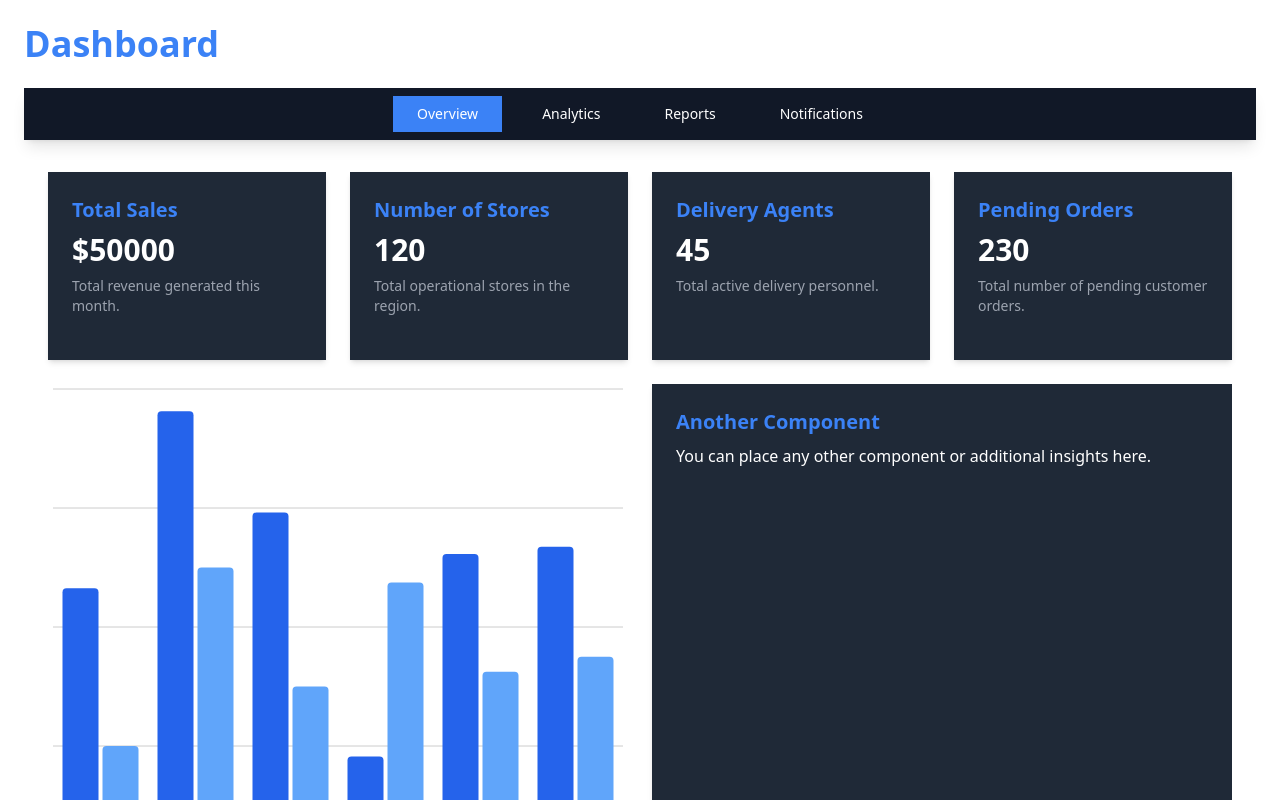
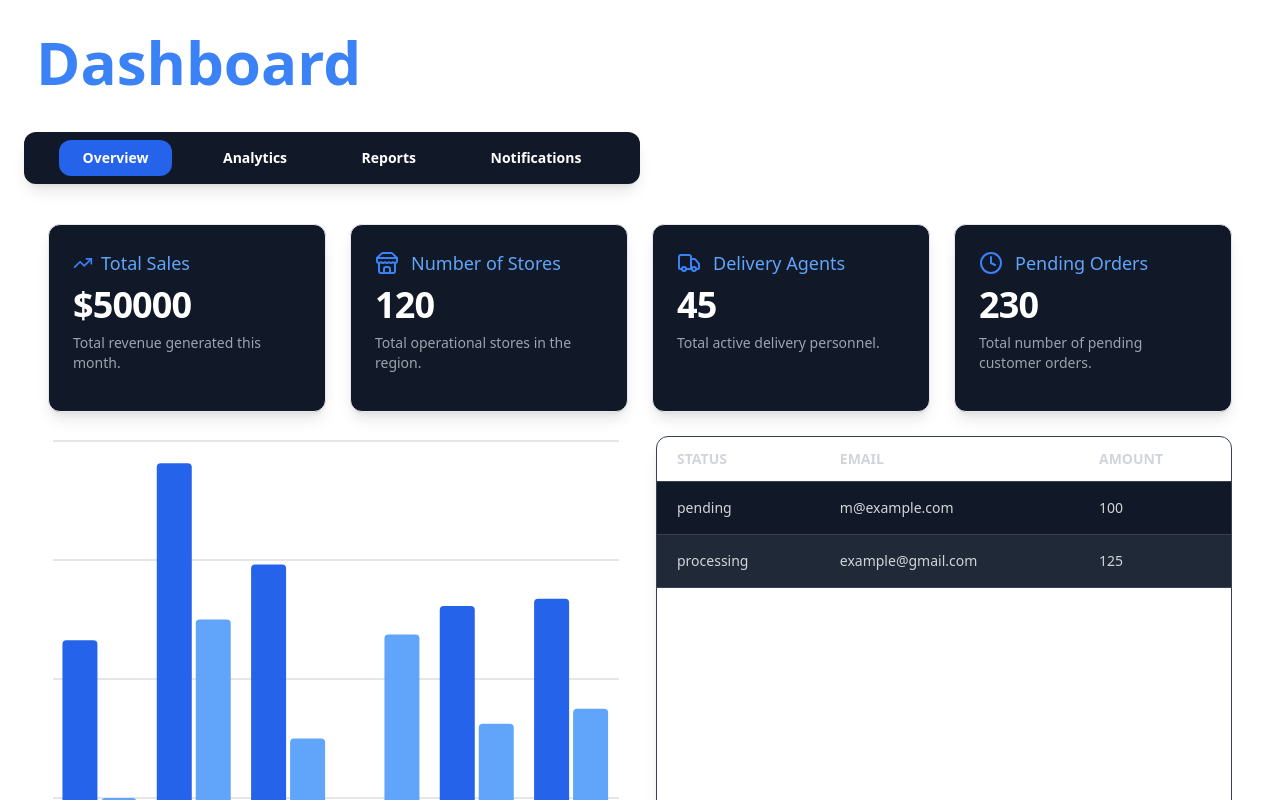
Before and after one commit to vrMithun/SonyHackathon, a Next.js app in the folder frontend/: page /dashBoard in a window 1280 px wide. Shown: the top 800 px of the page. Built offline with nearby package versions, Linux system fonts and the light colour scheme.

Commit message:
Dashboard initial version

```diff
--- /dev/null
+++ b/frontend/app/dashBoard/columns.tsx
@@ -0,0 +1,27 @@
+"use client"
+
+import { ColumnDef } from "@tanstack/react-table"
+
+// This type is used to define the shape of our data.
+// You can use a Zod schema here if you want.
+export type Payment = {
+  id: string
+  amount: number
+  status: "pending" | "processing" | "success" | "failed"
+  email: string
+}
+
+export const columns: ColumnDef<Payment>[] = [
+  {
+    accessorKey: "status",
+    header: "Status",
+  },
+  {
+    accessorKey: "email",
+    header: "Email",
+  },
+  {
+    accessorKey: "amount",
+    header: "Amount",
+  },
+]
--- /dev/null
+++ b/frontend/app/dashBoard/data-table.tsx
@@ -0,0 +1,87 @@
+"use client";
+
+import {
+  ColumnDef,
+  flexRender,
+  getCoreRowModel,
+  useReactTable,
+} from "@tanstack/react-table";
+
+import {
+  Table,
+  TableBody,
+  TableCell,
+  TableHead,
+  TableHeader,
+  TableRow,
+} from "@/components/ui/table";
+
+interface DataTableProps<TData, TValue> {
+  columns: ColumnDef<TData, TValue>[];
+  data: TData[];
+}
+
+export function DataTable<TData, TValue>({
+  columns,
+  data,
+}: DataTableProps<TData, TValue>) {
+  const table = useReactTable({
+    data,
+    columns,
+    getCoreRowModel: getCoreRowModel(),
+  });
+
+  return (
+    <div className="overflow-hidden rounded-xl border border-gray-700 shadow-lg ">
+      <Table className="w-full border-collapse">
+        {/* Table Header */}
+        <TableHeader className=" text-white">
+          {table.getHeaderGroups().map((headerGroup) => (
+            <TableRow key={headerGroup.id} className="border-b border-gray-700">
+              {headerGroup.headers.map((header) => (
+                <TableHead
+                  key={header.id}
+                  className="px-5 py-3 text-left font-semibold uppercase text-gray-300"
+                >
+                  {header.isPlaceholder
+                    ? null
+                    : flexRender(header.column.columnDef.header, header.getContext())}
+                </TableHead>
+              ))}
+            </TableRow>
+          ))}
+        </TableHeader>
+
+        {/* Table Body */}
+        <TableBody>
+          {table.getRowModel().rows.length ? (
+            table.getRowModel().rows.map((row, index) => (
+              <TableRow
+                key={row.id}
+                data-state={row.getIsSelected() && "selected"}
+                className={`border-b border-gray-700 transition-all hover:bg-gray-700 ${
+                  index % 2 === 0 ? "bg-gray-900" : "bg-gray-800"
+                }`}
+              >
+                {row.getVisibleCells().map((cell) => (
+                  <TableCell key={cell.id} className="px-5 py-4 text-gray-300">
+                    {flexRender(cell.column.columnDef.cell, cell.getContext())}
+                  </TableCell>
+                ))}
+              </TableRow>
+            ))
+          ) : (
+            <TableRow>
+              <TableCell
+                colSpan={columns.length}
+                className="h-24 text-center text-gray-400"
+              >
+                No results found.
+              </TableCell>
+            </TableRow>
+          )}
+        </TableBody>
+      </Table>
+    </div>
+  );
+}
--- a/frontend/app/dashBoard/page.tsx
+++ b/frontend/app/dashBoard/page.tsx
@@ -2,11 +2,20 @@
 import React, { useEffect, useState } from "react";
 import { Tabs, TabsList, TabsTrigger, TabsContent } from "@/components/ui/tabs";
 import { Card } from "@/components/ui/card";
-import { Bar, BarChart ,CartesianGrid, XAxis} from "recharts";
+import { Bar, BarChart, CartesianGrid, XAxis } from "recharts";
+import { DataTable } from "./data-table";
+import { columns } from "./columns";
+import {
+  ChartConfig,
+  ChartContainer,
+  ChartLegend,
+  ChartLegendContent,
+  ChartTooltip,
+  ChartTooltipContent,
+} from "@/components/ui/chart";
+import { ClockIcon, StoreIcon, TrendingUpIcon, TruckIcon } from "lucide-react";
 
-
-import { ChartConfig, ChartContainer, ChartLegend, ChartLegendContent, ChartTooltip, ChartTooltipContent } from "@/components/ui/chart";
-// Define TypeScript interface for API response
+//Interface for all the tabs
 interface OverviewCard {
   totalSales: number;
   numStores: number;
@@ -33,26 +42,27 @@ interface Notification {
   date: string;
 }
 
+//Hardcoded data
+
 const testData: OverviewCard = {
-  totalSales: 50000, // $50,000
-  numStores: 120, // 120 Stores
-  deliveryAgents: 45, // 45 Agents
-  pendingOrders: 230, // 230 Orders
+  totalSales: 50000,
+  numStores: 120,
+  deliveryAgents: 45,
+  pendingOrders: 230,
 };
 
 const analyticsData: AnalyticsData = {
   dailyOrders: 450,
   avgOrderValue: 35.75,
   returningCustomers: 320,
-  conversionRate: 8.5, // percentage
+  conversionRate: 8.5,
 };
 
-// Hardcoded data for Reports
 const reportData: ReportData = {
   monthlyRevenue: 150000,
   monthlyExpenses: 85000,
   profit: 65000,
-  customerSatisfaction: 92, // percentage
+  customerSatisfaction: 92,
 };
 
 const chartData = [
@@ -73,9 +83,8 @@ const chartConfig = {
     label: "Mobile",
     color: "#60a5fa",
   },
-} satisfies ChartConfig
+} satisfies ChartConfig;
 
-// Hardcoded notifications
 const notifications: Notification[] = [
   { id: 1, message: "New order placed: #12345", date: "2025-02-15" },
   { id: 2, message: "Low stock alert for Store #24", date: "2025-02-14" },
@@ -87,7 +96,30 @@ const notifications: Notification[] = [
   { id: 4, message: "New customer feedback received", date: "2025-02-13" },
 ];
 
-const API_URL = "https://your-backend-api.com/dashboard-stats";
+type Payment = {
+  id: string;
+  amount: number;
+  status: "pending" | "processing" | "success" | "failed";
+  email: string;
+};
+
+export const payments: Payment[] = [
+  {
+    id: "728ed52f",
+    amount: 100,
+    status: "pending",
+    email: "m@example.com",
+  },
+  {
+    id: "489e1d42",
+    amount: 125,
+    status: "processing",
+    email: "example@gmail.com",
+  },
+  // ...
+];
+
+// const API_URL = "";
 
 const Dashboard: React.FC = () => {
   const [data] = useState<OverviewCard>(testData);
@@ -123,34 +155,24 @@ const Dashboard: React.FC = () => {
 
   return (
     <div className="min-h-screen bg-hsl(var(--background)) text-white p-6">
-      <h1 className="text-4xl font-semibold text-blue-500 mb-6">Dashboard</h1>
+      <h1 className="text-6xl font-bold text-blue-500 mb-8 px-3 py-2">
+        Dashboard
+      </h1>
 
       <Tabs defaultValue="Overview" className="w-full mb-8">
-        <TabsList className="flex space-x-4 bg-gray-900 p-2 rounded-lg shadow-lg">
+        <TabsList className="flex flex-wrap justify-center md:justify-evenly bg-gray-900 p-2 rounded-xl shadow-lg w-full md:w-3/4 lg:w-1/2 mb-4">
+          {["Overview", "Analytics", "Reports", "Notifications"].map((tab) => (
             <TabsTrigger
-            value="Overview"
-            className="px-6 py-2 text-white font-medium rounded-md transition-all duration-300 hover:bg-blue-600 hover:text-white data-[state=active]:bg-blue-500 data-[state=active]:text-white"
+              key={tab}
+              value={tab}
+              className="px-5 py-2 text-white font-semibold rounded-xl md:px-6 transition-all duration-300
+      hover:bg-blue-700  hover:shadow-md
+      data-[state=active]:bg-blue-600 data-[state=active]:text-white
+      focus:outline-none focus:ring-2 focus:ring-blue-400"
             >
-            Overview
+              {tab}
             </TabsTrigger>
-          <TabsTrigger
-            value="Analytics"
-            className="px-6 py-2 text-white font-medium rounded-md transition-all duration-300 hover:bg-blue-600 hover:text-white data-[state=active]:bg-blue-500 data-[state=active]:text-white"
-          >
-            Analytics
-          </TabsTrigger>
-          <TabsTrigger
-            value="Reports"
-            className="px-6 py-2 text-white font-medium rounded-md transition-all duration-300 hover:bg-blue-600 hover:text-white data-[state=active]:bg-blue-500 data-[state=active]:text-white"
-          >
-            Reports
-          </TabsTrigger>
-          <TabsTrigger
-            value="Notifications"
-            className="px-6 py-2 text-white font-medium rounded-md transition-all duration-300 hover:bg-blue-600 hover:text-white data-[state=active]:bg-blue-500 data-[state=active]:text-white"
-          >
-            Notifications
-          </TabsTrigger>
+          ))}
         </TabsList>
 
         <TabsContent value="Overview">
@@ -165,11 +187,12 @@ const Dashboard: React.FC = () => {
             <div className="h-screen flex flex-col gap-6 overflow-hidden p-6">
               {/* Top Section - Four Cards */}
               <div className="grid grid-cols-1 sm:grid-cols-2 md:grid-cols-4 gap-6 h-1/4">
-                <Card className="bg-gray-800 shadow-md rounded-lg p-6">
-                  <h2 className="text-xl font-semibold mb-2 text-blue-500">
-                    Total Sales
+                <Card className="bg-gray-900 shadow-lg rounded-xl p-6 transition-all duration-300 hover:shadow-xl hover:bg-gray-800">
+                  <h2 className="text-lg font-medium text-blue-400 mb-2 flex items-center gap-2">
+                    <TrendingUpIcon className="w-5 h-5 text-blue-500" /> Total
+                    Sales
                   </h2>
-                  <p className="text-3xl font-bold text-white">
+                  <p className="text-4xl font-extrabold text-white tracking-tight">
                     ${data.totalSales}
                   </p>
                   <p className="text-gray-400 text-sm mt-2">
@@ -177,11 +200,14 @@ const Dashboard: React.FC = () => {
                   </p>
                 </Card>
 
-                <Card className="bg-gray-800 shadow-md rounded-lg p-6">
-                  <h2 className="text-xl font-semibold mb-2 text-blue-500">
+                <Card className="bg-gray-900 shadow-lg rounded-xl p-6 transition-all duration-300 hover:shadow-xl hover:bg-gray-800">
+                  <div className="flex items-center gap-3 mb-2">
+                    <StoreIcon className="w-6 h-6 text-blue-500" />
+                    <h2 className="text-lg font-medium text-blue-400">
                       Number of Stores
                     </h2>
-                  <p className="text-3xl font-bold text-white">
+                  </div>
+                  <p className="text-4xl font-extrabold text-white tracking-tight">
                     {data.numStores}
                   </p>
                   <p className="text-gray-400 text-sm mt-2">
@@ -189,11 +215,14 @@ const Dashboard: React.FC = () => {
                   </p>
                 </Card>
 
-                <Card className="bg-gray-800 shadow-md rounded-lg p-6">
-                  <h2 className="text-xl font-semibold mb-2 text-blue-500">
+                <Card className="bg-gray-900 shadow-lg rounded-xl p-6 transition-all duration-300 hover:shadow-xl hover:bg-gray-800">
+                  <div className="flex items-center gap-3 mb-2">
+                    <TruckIcon className="w-6 h-6 text-blue-500" />
+                    <h2 className="text-lg font-medium text-blue-400">
                       Delivery Agents
                     </h2>
-                  <p className="text-3xl font-bold text-white">
+                  </div>
+                  <p className="text-4xl font-extrabold text-white tracking-tight">
                     {data.deliveryAgents}
                   </p>
                   <p className="text-gray-400 text-sm mt-2">
@@ -201,11 +230,14 @@ const Dashboard: React.FC = () => {
                   </p>
                 </Card>
 
-                <Card className="bg-gray-800 shadow-md rounded-lg p-6">
-                  <h2 className="text-xl font-semibold mb-2 text-blue-500">
+                <Card className="bg-gray-900 shadow-lg rounded-xl p-6 transition-all duration-300 hover:shadow-xl hover:bg-gray-800">
+                  <div className="flex items-center gap-3 mb-2">
+                    <ClockIcon className="w-6 h-6 text-blue-500" />
+                    <h2 className="text-lg font-medium text-blue-400">
                       Pending Orders
                     </h2>
-                  <p className="text-3xl font-bold text-white">
+                  </div>
+                  <p className="text-4xl font-extrabold text-white tracking-tight">
                     {data.pendingOrders}
                   </p>
                   <p className="text-gray-400 text-sm mt-2">
@@ -214,11 +246,11 @@ const Dashboard: React.FC = () => {
                 </Card>
               </div>
 
-              {/* Bottom Section - Chart and Another Component */}
-              <div className="grid grid-cols-1 md:grid-cols-2 gap-6 flex-grow overflow-hidden">
+              {/* Bottom Section - Chart and Data Table*/}
+              <div className="grid grid-cols-1 md:grid-cols-2 gap-8 flex-grow overflow-hidden mt-18">
                 <ChartContainer
                   config={chartConfig}
-                  className="min-h-[300px] w-full h-full"
+                  className="min-h-[500px] w-full h-full"
                 >
                   <BarChart accessibilityLayer data={chartData}>
                     <CartesianGrid vertical={false} />
@@ -229,7 +261,7 @@ const Dashboard: React.FC = () => {
                       axisLine={false}
                       tickFormatter={(value) => value.slice(0, 3)}
                     />
-     <ChartTooltip content={<ChartTooltipContent />} />
+                    <ChartTooltip  content={<ChartTooltipContent />} />
                     <ChartLegend content={<ChartLegendContent />} />
                     <Bar
                       dataKey="desktop"
@@ -245,15 +277,7 @@ const Dashboard: React.FC = () => {
                 </ChartContainer>
 
                 {/* Replace this with your second component */}
-                <div className="bg-gray-800 shadow-md rounded-lg p-6 min-h-[300px]">
-                  <h2 className="text-xl font-semibold mb-2 text-blue-500">
-                    Another Component
-                  </h2>
-                  <p className="text-white">
-                    You can place any other component or additional insights
-                    here.
-                  </p>
-                </div>
+                <DataTable columns={columns} data={payments} />
               </div>
             </div>
           )}
--- /dev/null
+++ b/frontend/components/ui/table.tsx
@@ -0,0 +1,120 @@
+import * as React from "react"
+
+import { cn } from "@/lib/utils"
+
+const Table = React.forwardRef<
+  HTMLTableElement,
+  React.HTMLAttributes<HTMLTableElement>
+>(({ className, ...props }, ref) => (
+  <div className="relative w-full overflow-auto">
+    <table
+      ref={ref}
+      className={cn("w-full caption-bottom text-sm", className)}
+      {...props}
+    />
+  </div>
+))
+Table.displayName = "Table"
+
+const TableHeader = React.forwardRef<
+  HTMLTableSectionElement,
+  React.HTMLAttributes<HTMLTableSectionElement>
+>(({ className, ...props }, ref) => (
+  <thead ref={ref} className={cn("[&_tr]:border-b", className)} {...props} />
+))
+TableHeader.displayName = "TableHeader"
+
+const TableBody = React.forwardRef<
+  HTMLTableSectionElement,
+  React.HTMLAttributes<HTMLTableSectionElement>
+>(({ className, ...props }, ref) => (
+  <tbody
+    ref={ref}
+    className={cn("[&_tr:last-child]:border-0", className)}
+    {...props}
+  />
+))
+TableBody.displayName = "TableBody"
+
+const TableFooter = React.forwardRef<
+  HTMLTableSectionElement,
+  React.HTMLAttributes<HTMLTableSectionElement>
+>(({ className, ...props }, ref) => (
+  <tfoot
+    ref={ref}
+    className={cn(
+      "border-t bg-muted/50 font-medium [&>tr]:last:border-b-0",
+      className
+    )}
+    {...props}
+  />
+))
+TableFooter.displayName = "TableFooter"
+
+const TableRow = React.forwardRef<
+  HTMLTableRowElement,
+  React.HTMLAttributes<HTMLTableRowElement>
+>(({ className, ...props }, ref) => (
+  <tr
+    ref={ref}
+    className={cn(
+      "border-b transition-colors hover:bg-muted/50 data-[state=selected]:bg-muted",
+      className
+    )}
+    {...props}
+  />
+))
+TableRow.displayName = "TableRow"
+
+const TableHead = React.forwardRef<
+  HTMLTableCellElement,
+  React.ThHTMLAttributes<HTMLTableCellElement>
+>(({ className, ...props }, ref) => (
+  <th
+    ref={ref}
+    className={cn(
+      "h-10 px-2 text-left align-middle font-medium text-muted-foreground [&:has([role=checkbox])]:pr-0 [&>[role=checkbox]]:translate-y-[2px]",
+      className
+    )}
+    {...props}
+  />
+))
+TableHead.displayName = "TableHead"
+
+const TableCell = React.forwardRef<
+  HTMLTableCellElement,
+  React.TdHTMLAttributes<HTMLTableCellElement>
+>(({ className, ...props }, ref) => (
+  <td
+    ref={ref}
+    className={cn(
+      "p-2 align-middle [&:has([role=checkbox])]:pr-0 [&>[role=checkbox]]:translate-y-[2px]",
+      className
+    )}
+    {...props}
+  />
+))
+TableCell.displayName = "TableCell"
+
+const TableCaption = React.forwardRef<
+  HTMLTableCaptionElement,
+  React.HTMLAttributes<HTMLTableCaptionElement>
+>(({ className, ...props }, ref) => (
+  <caption
+    ref={ref}
+    className={cn("mt-4 text-sm text-muted-foreground", className)}
+    {...props}
+  />
+))
+TableCaption.displayName = "TableCaption"
+
+export {
+  Table,
+  TableHeader,
+  TableBody,
+  TableFooter,
+  TableHead,
+  TableRow,
+  TableCell,
+  TableCaption,
+}
--- a/frontend/package.json
+++ b/frontend/package.json
@@ -9,10 +9,10 @@
     "lint": "next lint"
   },
   "dependencies": {
-
     "@radix-ui/react-label": "^2.1.2",
     "@radix-ui/react-slot": "^1.1.2",
     "@radix-ui/react-tabs": "^1.1.3",
+    "@tanstack/react-table": "^8.21.2",
     "class-variance-authority": "^0.7.1",
     "clsx": "^2.1.1",
     "lucide-react": "^0.475.0",
@@ -37,6 +37,6 @@
     "typescript": "^5"
   },
   "overrides": {
-  "react-is": "^19.0.0-rc-69d4b800-20241021"
+    "react-is": "^19.0.0-rc-69d4b800-20241021"
+  }
 }
-}
```
Also changed, not shown: 1 other file (tests, documents, lock files or other folders). Lines whose indentation alone changed are shown as unchanged.
